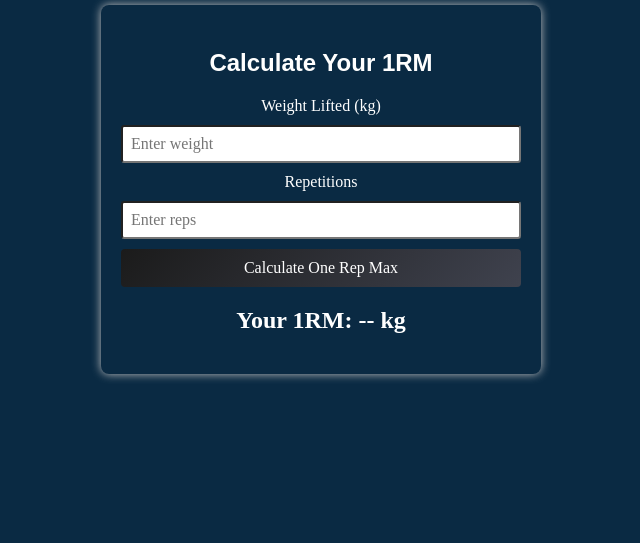
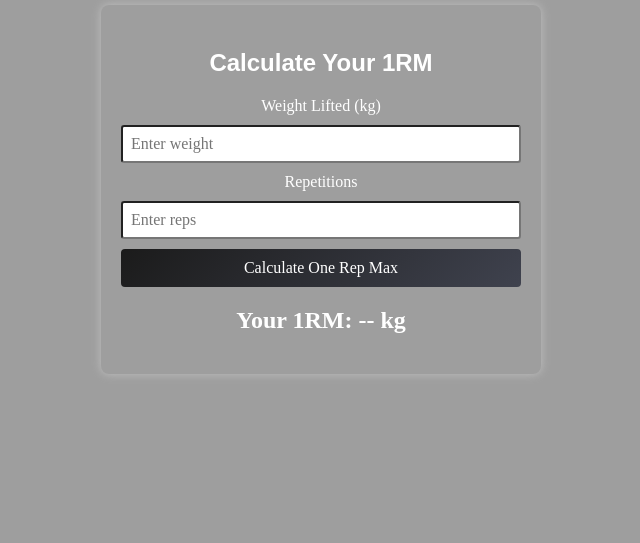
Before and after one commit to Sike201/onerepmax, a plain HTML site: page index.html in a window 1280 px wide. Shown: the part 257-800 px from the top of the page, without its empty margins (319-959 px from the left). Drawn offline with Linux system fonts and the light colour scheme; the site is published under a folder, as on GitHub Pages, so addresses that start at the root find nothing.

Commit message:
remove important

```diff
--- a/style.css
+++ b/style.css
@@ -4,7 +4,7 @@ body {
     color: white;
     text-align: center;
     padding: 20px;
-    background-image: url('/onerepmax/images/11151535_19994923.jpg') !important;
+    background-image: url('onerepmax/images/11151535_19994923.jpg');
     background-size: cover; /* This ensures the image covers the entire screen */
     background-position: center; /* This centers the image */
     background-repeat: no-repeat; /* This prevents the image from repeating */
@@ -14,7 +14,7 @@ body::before {
     content: ""; /* No text content needed */
     position: absolute; /* Position it absolutely */
     top: 0; left: 0; right: 0; bottom: 0; /* Make it fill the entire viewport */
-    background-image: url('/onerepmax/images/11151535_19994923.jpg') !important;
+    background-image: url('onerepmax/images/11151535_19994923.jpg');
     background-size: cover; /* Make the image cover the entire screen */
     background-position: center; /* Center the image */
     background-repeat: no-repeat; /* Prevent the image from repeating */
```
